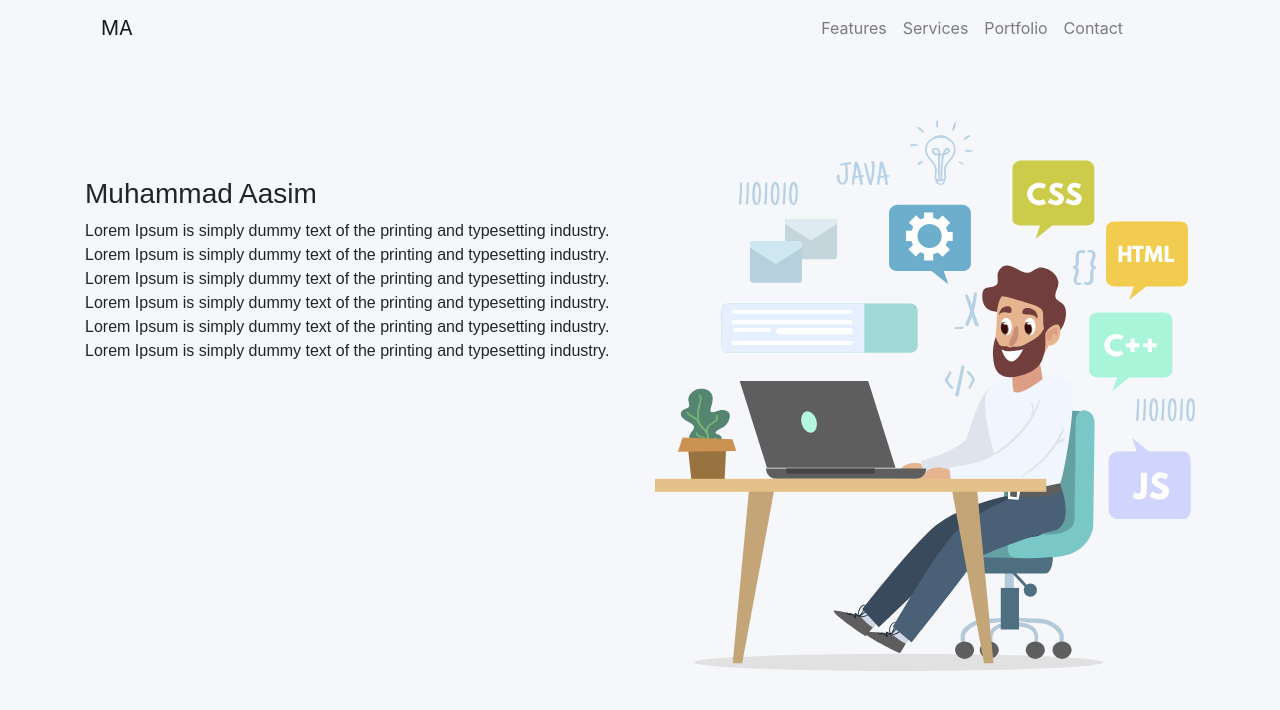
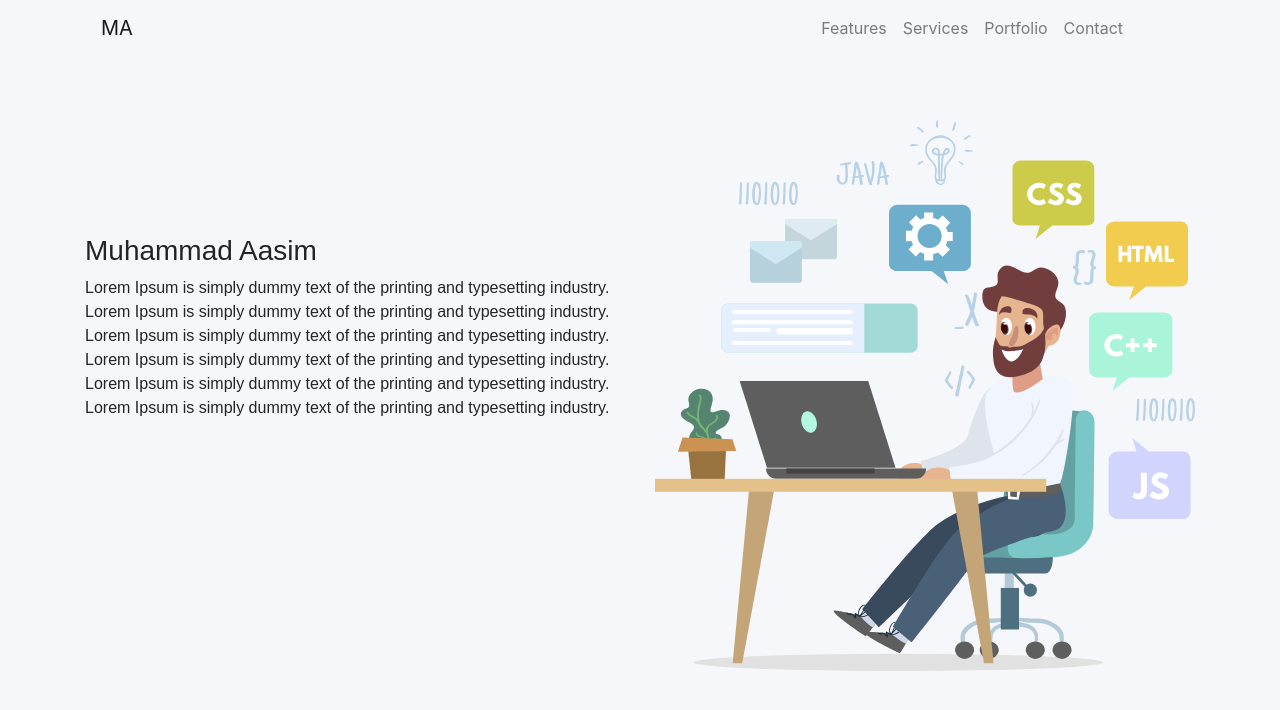
Before and after one commit to muhammadaasim/ma-portfolio, a React (Create React App) app: page / in a window 1280 px wide. Shown: the top 710 px of the page. Built offline with nearby package versions, Linux system fonts and the light colour scheme.

Commit message:
Update theme.css

```diff
--- a/src/Components/theme.css
+++ b/src/Components/theme.css
@@ -4,9 +4,10 @@
 }
 /* Home Component Background */
 .h-text{
+    vertical-align: middle;
     text-align: left;
     font-family: Arial, Helvetica, sans-serif;
-    padding-top:5%;
+    padding-top:10%;
 }
 /* .home{
 margin: 50px 0px 50px 0px;
```
